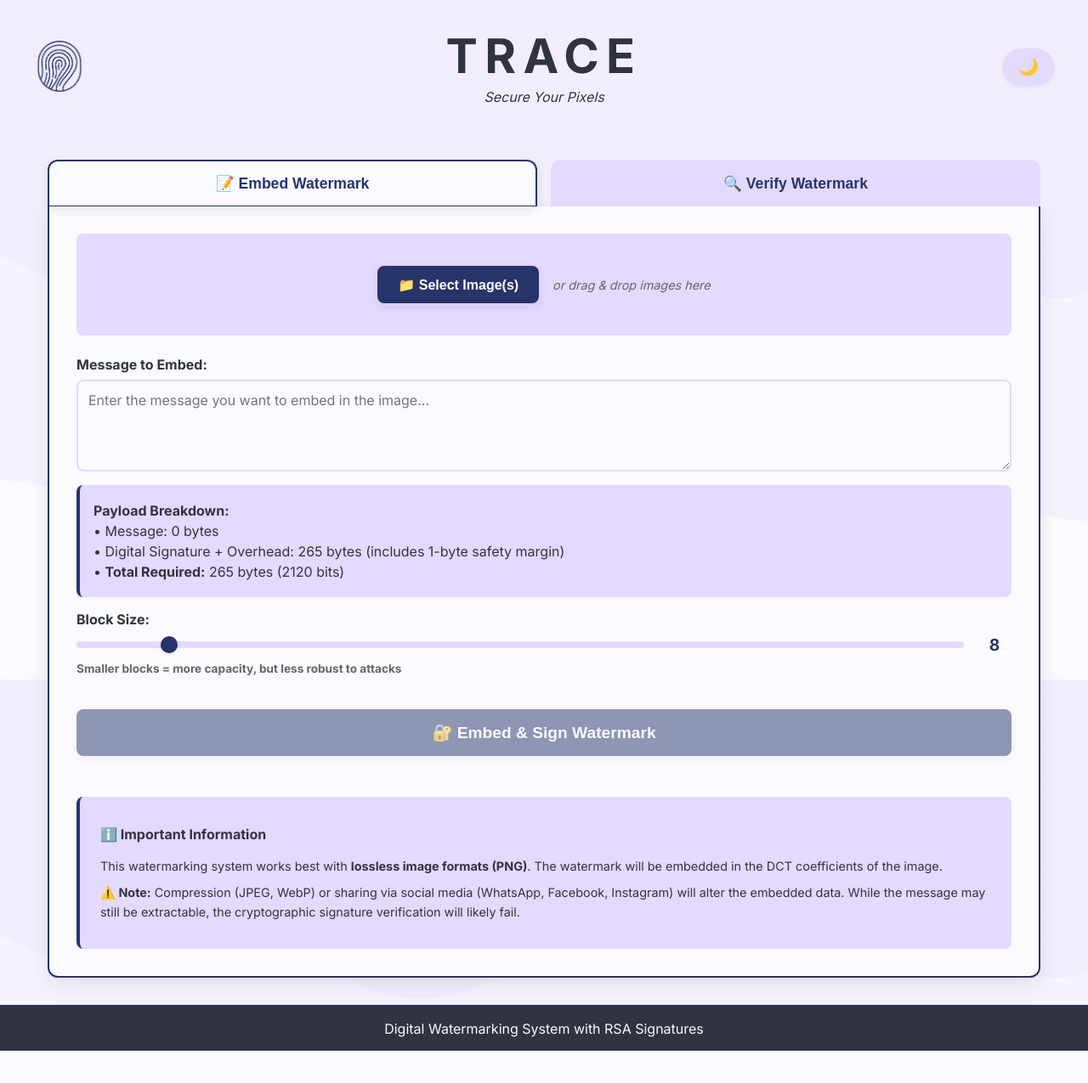
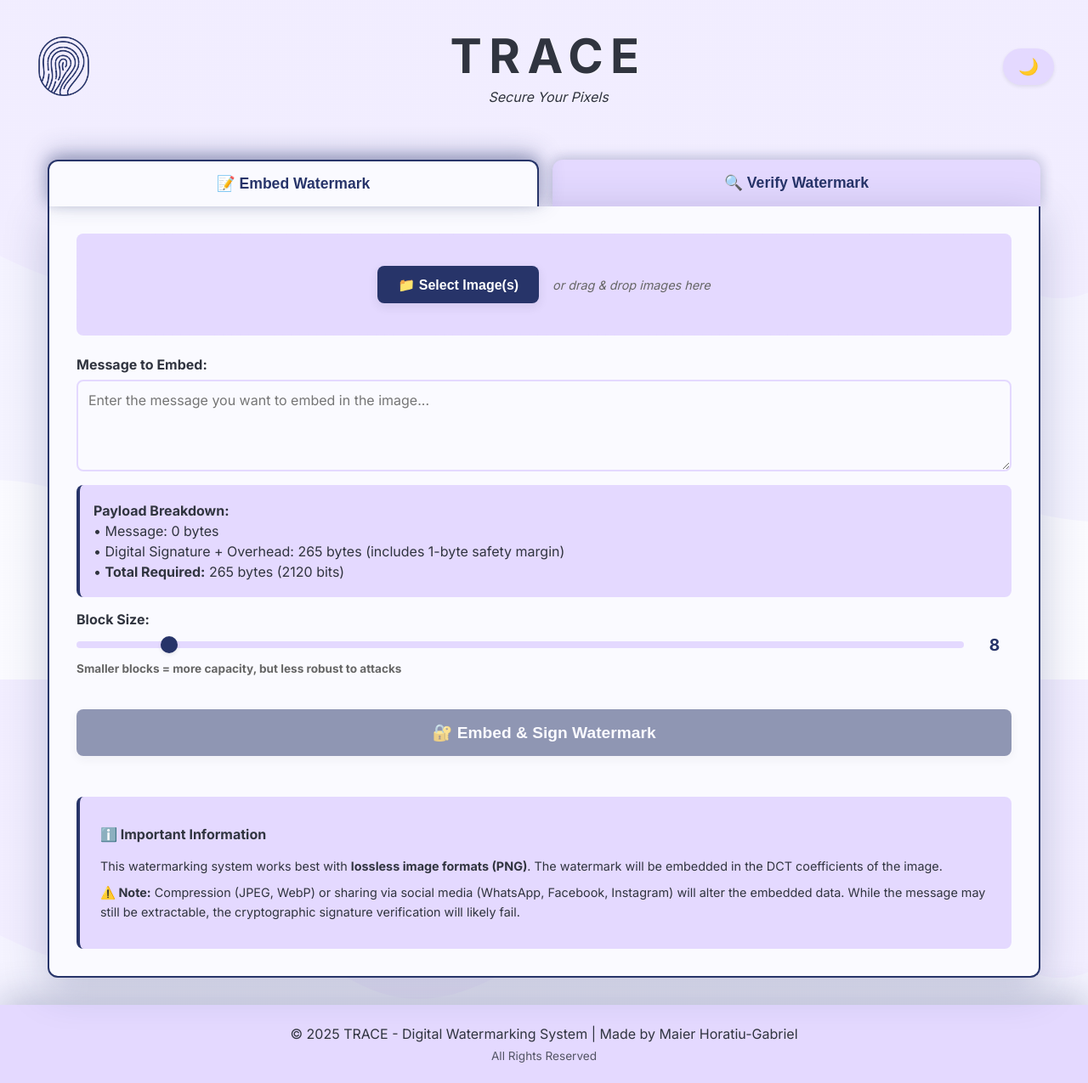
Before and after one commit to Horacious7/digital_watermarking_project, a React (Create React App) app in the folder frontend/: page / in a window 1280 px wide. Shown: the whole page at 85% size. Before the commit the page ends 1237 px from the top, so only its background shows below. Built offline with nearby package versions, Linux system fonts and the light colour scheme.

Commit message:
frontend shooooo

```diff
--- a/frontend/src/App.css
+++ b/frontend/src/App.css
@@ -48,11 +48,11 @@
 }
 
 .app-logo {
-  width: 60px;
-  height: 60px;
+  width: 70px;
+  height: 70px;
   object-fit: contain;
   transition: transform var(--transition-normal), filter var(--transition-normal);
-  cursor: pointer;
+  cursor: default;
 }
 
 .app-logo:hover {
@@ -168,8 +168,7 @@
   flex: 1;
   padding: 1rem 2rem;
   background: var(--bg-secondary);
-  border: 2px solid var(--border-color);
-  border-bottom: none;
+  border: none;
   color: var(--text-secondary);
   font-size: 1.1rem;
   font-weight: 600;
@@ -178,6 +177,15 @@
   border-radius: var(--radius-lg) var(--radius-lg) 0 0;
   position: relative;
   overflow: hidden;
+  box-shadow: 0 -4px 15px rgba(39, 52, 105, 0.15),
+              4px 0 15px rgba(39, 52, 105, 0.08),
+              -4px 0 15px rgba(39, 52, 105, 0.08);
+}
+
+[data-theme="dark"] .tab {
+  box-shadow: 0 -4px 15px rgba(228, 217, 255, 0.1),
+              4px 0 15px rgba(228, 217, 255, 0.05),
+              -4px 0 15px rgba(228, 217, 255, 0.05);
 }
 
 .tab::before {
@@ -198,53 +206,113 @@
 .tab:hover {
   background: var(--btn-secondary-hover);
   transform: translateY(-4px);
-  box-shadow: var(--shadow-md);
+  box-shadow: 0 -8px 25px rgba(39, 52, 105, 0.2),
+              4px 0 20px rgba(39, 52, 105, 0.12),
+              -4px 0 20px rgba(39, 52, 105, 0.12);
+}
+
+[data-theme="dark"] .tab:hover {
+  box-shadow: 0 -8px 25px rgba(228, 217, 255, 0.12),
+              4px 0 20px rgba(228, 217, 255, 0.08),
+              -4px 0 20px rgba(228, 217, 255, 0.08);
 }
 
 .tab:focus {
-  outline: 3px solid var(--btn-primary-bg);
-  outline-offset: 2px;
+  outline: none;
+}
+
+.tab:focus-visible {
+  outline: 2px solid var(--btn-primary-bg);
+  outline-offset: 4px;
 }
 
 .tab.active {
   background: var(--bg-primary);
   color: var(--btn-primary-bg);
-  box-shadow: var(--shadow-md);
-  border-color: var(--btn-primary-bg);
+  box-shadow: 0 -8px 30px rgba(39, 52, 105, 0.3),
+              4px -4px 15px rgba(39, 52, 105, 0.15),
+              -4px -4px 15px rgba(39, 52, 105, 0.15);
   transform: translateY(0);
+  margin-bottom: 0;
+  z-index: 10;
+  border: 2px solid var(--btn-primary-bg);
+  border-bottom: none;
+  position: relative;
+}
+
+[data-theme="dark"] .tab.active {
+  box-shadow: 0 -8px 30px rgba(228, 217, 255, 0.15),
+              4px -4px 15px rgba(228, 217, 255, 0.06),
+              -4px -4px 15px rgba(228, 217, 255, 0.06);
+  margin-bottom: 0;
+  z-index: 10;
+  border: 2px solid rgba(228, 217, 255, 0.5);
+  border-bottom: none;
+  position: relative;
 }
 
 .tab.active::after {
   content: '';
   position: absolute;
-  bottom: -2px;
+  bottom: 0;
   left: 0;
   right: 0;
-  height: 3px;
-  background: var(--btn-primary-bg);
-  animation: slideInFromLeft 0.4s ease;
+  height: 0;
+  background: transparent;
 }
 
 /* Tab Content */
 .tab-content {
   background: var(--bg-primary);
-  border-radius: 0 0 var(--radius-lg) var(--radius-lg);
   padding: 2rem;
-  box-shadow: var(--shadow-lg);
   min-height: 500px;
   border: 2px solid var(--btn-primary-bg);
   border-top: none;
+  box-shadow: 0 10px 50px rgba(39, 52, 105, 0.25);
   animation: scaleIn 0.4s ease;
+  transition: all var(--transition-normal);
+  position: relative;
+  z-index: 5;
+  border-radius: 0 0 var(--radius-lg) var(--radius-lg);
+}
+
+[data-theme="dark"] .tab-content {
+  box-shadow: 0 10px 60px rgba(228, 217, 255, 0.15);
+  border-color: rgba(228, 217, 255, 0.5);
+}
+
+.tab-content:hover {
+  box-shadow: 0 15px 60px rgba(39, 52, 105, 0.35);
+}
+
+[data-theme="dark"] .tab-content:hover {
+  box-shadow: 0 15px 70px rgba(228, 217, 255, 0.2);
 }
 
 /* Footer */
 .App-footer {
-  background: var(--bg-dark);
+  background: var(--bg-secondary);
+  color: var(--text-primary);
+  text-align: center;
+  padding: 1.5rem;
+  margin-top: auto;
+  border: none;
+  box-shadow: 0 -10px 40px rgba(39, 52, 105, 0.25);
+  transition: all var(--transition-normal);
+}
+
+[data-theme="dark"] .App-footer {
+  background: var(--bg-secondary);
   color: var(--text-on-dark);
-  text-align: center;
-  padding: 1rem;
-  margin-top: auto;
-  border-top: 2px solid var(--btn-primary-bg);
+  box-shadow: 0 -10px 50px rgba(228, 217, 255, 0.15);
+}
+
+.App-footer:hover {
+  box-shadow: 0 -15px 50px rgba(39, 52, 105, 0.35);
+}
+
+[data-theme="dark"] .App-footer:hover {
+  box-shadow: 0 -15px 60px rgba(228, 217, 255, 0.25);
 }
 
 /* Common Button Styles */
--- a/frontend/src/App.tsx
+++ b/frontend/src/App.tsx
@@ -102,7 +102,8 @@ function App() {
       </div>
 
       <footer className="App-footer">
-        <p>Digital Watermarking System with RSA Signatures</p>
+        <p>© 2025 TRACE - Digital Watermarking System | Made by Maier Horatiu-Gabriel</p>
+        <p style={{ fontSize: '0.85rem', marginTop: '0.5rem', opacity: 0.8 }}>All Rights Reserved</p>
       </footer>
     </div>
   );
```
Also changed, not shown: 1 other file (tests, documents, lock files or other folders).
